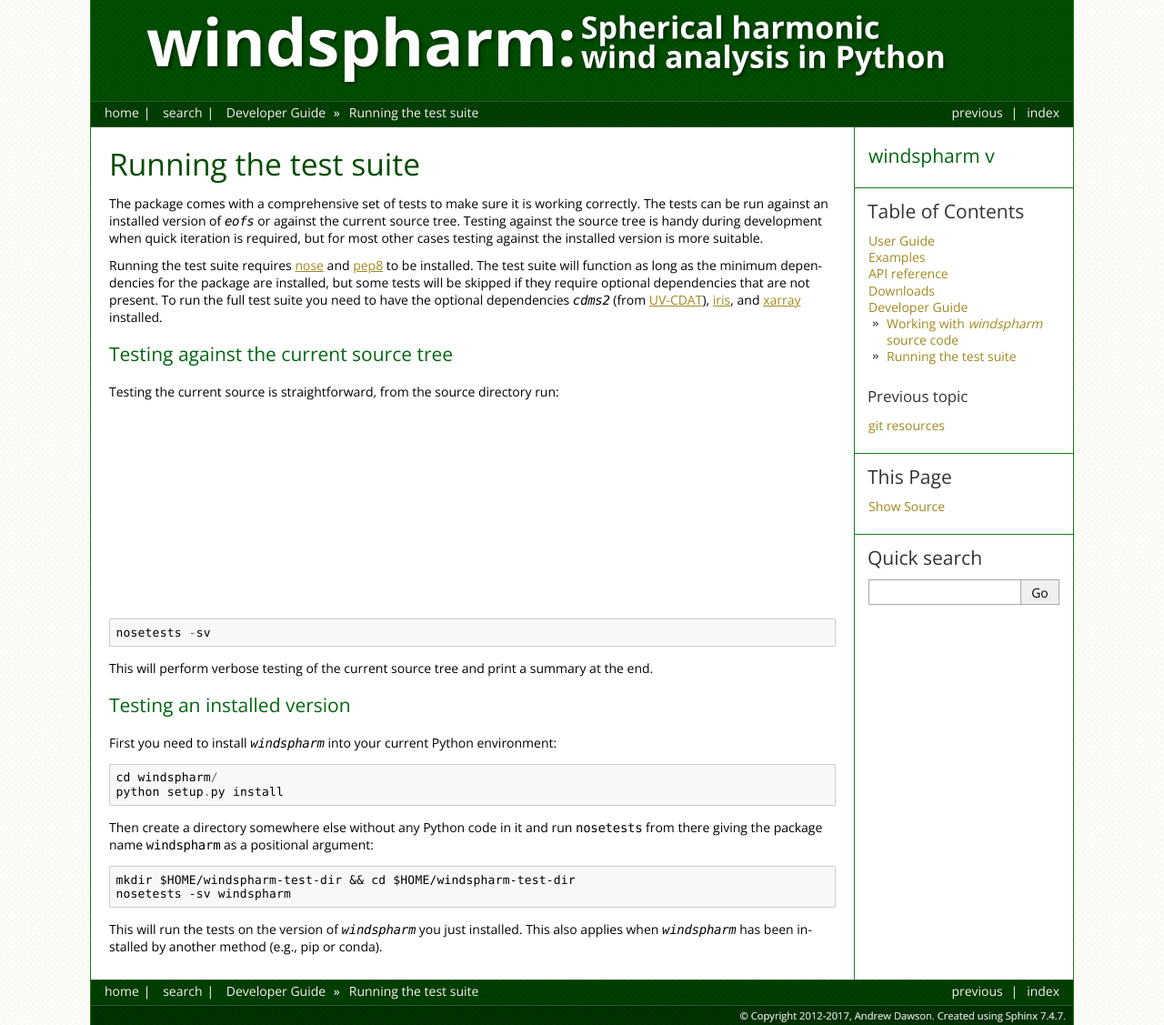
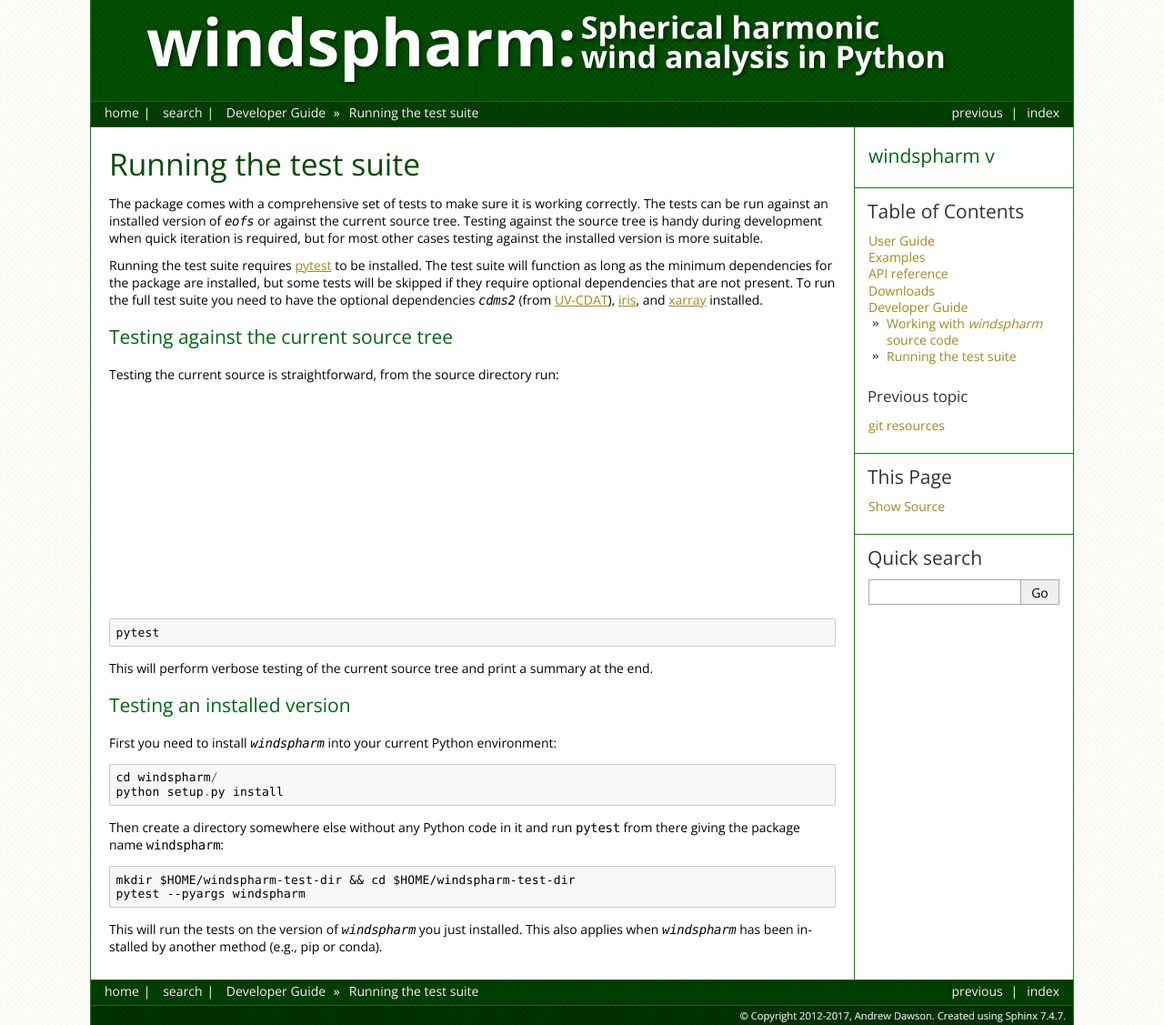
Before and after one commit to ajdawson/windspharm, a Sphinx documentation site: the page built from doc/devguide/testing.rst, in a window 1280 px wide. Shown: the whole page at 91% size. Built offline with Sphinx 7.4.7, drawn with Linux system fonts in a browser that asks for light colours; the version number could not be read and is left out.

Commit message:
Switch from nose to pytest

```diff
--- a/doc/devguide/testing.rst
+++ b/doc/devguide/testing.rst
@@ -5,7 +5,7 @@
 The tests can be run against an installed version of `eofs` or against the current source tree.
 Testing against the source tree is handy during development when quick iteration is required, but for most other cases testing against the installed version is more suitable.
 
-Running the test suite requires nose_ and pep8_ to be installed.
+Running the test suite requires pytest_ to be installed.
 The test suite will function as long as the minimum dependencies for the package are installed, but some tests will be skipped if they require optional dependencies that are not present.
 To run the full test suite you need to have the optional dependencies `cdms2` (from UV-CDAT_), iris_, and xarray_ installed.
 
@@ -14,7 +14,7 @@
 
 Testing the current source is straightforward, from the source directory run::
 
-    nosetests -sv
+    pytest
 
 This will perform verbose testing of the current source tree and print a summary at the end.
 
@@ -27,17 +27,15 @@
     cd windspharm/
     python setup.py install
 
-Then create a directory somewhere else without any Python code in it and run ``nosetests`` from there giving the package name ``windspharm`` as a positional argument::
+Then create a directory somewhere else without any Python code in it and run ``pytest`` from there giving the package name ``windspharm``::
 
     mkdir $HOME/windspharm-test-dir && cd $HOME/windspharm-test-dir
-    nosetests -sv windspharm
+    pytest --pyargs windspharm
 
 This will run the tests on the version of `windspharm` you just installed.
 This also applies when `windspharm` has been installed by another method (e.g., pip or conda).
 
-.. _nose: https://nose.readthedocs.org/en/latest/
-
-.. _pep8: https://pypi.python.org/pypi/pep8
+.. _pytest: https://docs.pytest.org
 
 .. _UV-CDAT: http://uv-cdat.llnl.gov
 
--- a/doc/index.rst
+++ b/doc/index.rst
@@ -137,8 +137,6 @@
 
 .. _cdat-lite: http://proj.badc.rl.ac.uk/cedaservices/wiki/CdatLite
 
-.. _nose: https://nose.readthedocs.org/en/latest/
-
 .. _setuptools: https://pypi.python.org/pypi/setuptools
 
 .. _issues: http://github.com/ajdawson/windspharm/issues?state=open
--- /dev/null
+++ b/setup.cfg
@@ -0,0 +1,3 @@
+[tool:pytest]
+addopts = -vrsx
+testpaths = lib
```
Also changed, not shown: .travis.yml, 6 other files.
